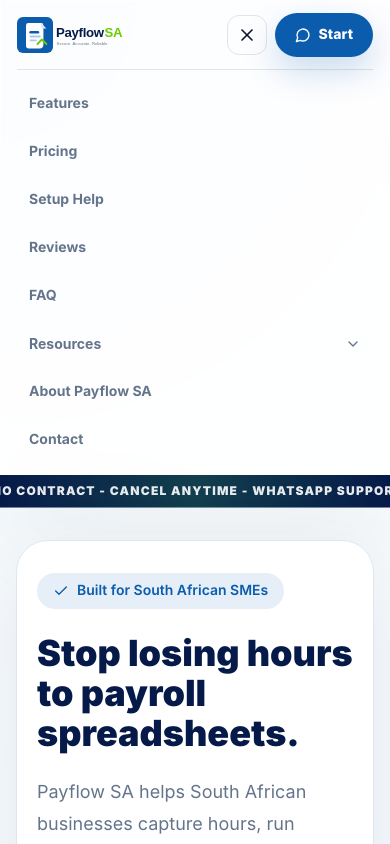
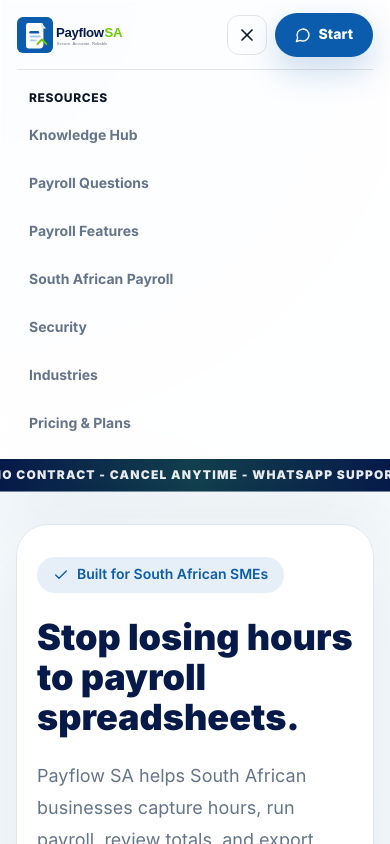
Before and after one commit to WadeeMeenie/payflow-sa-website, a React (Vite) app: page / in a window 390 px wide. Both pictures are taken after a click on the button "Open navigation menu". Shown: the top 844 px of the page. Built offline with nearby package versions, Linux system fonts and the light colour scheme.

Commit message:
fix: make mobile resources menu new-pages only

```diff
--- a/src/components/Header.jsx
+++ b/src/components/Header.jsx
@@ -24,7 +24,6 @@
         <a href="/" className="inline-flex min-w-0 items-center gap-2" onClick={closeMenu}>
           <img src={logoSrc} alt="Payflow SA" className="h-9 w-auto sm:h-10" />
         </a>
-
         <nav className="hidden items-center gap-5 text-sm font-bold text-muted lg:flex xl:gap-7" aria-label="Primary navigation">
           <a href="/#features" className="hover:text-payflow transition-colors">Features</a>
           <a href="/#pricing" className="hover:text-payflow transition-colors">Pricing</a>
@@ -32,43 +31,22 @@
           <a href="/#reviews" className="hover:text-payflow transition-colors">Reviews</a>
           <a href="/#faq" className="hover:text-payflow transition-colors">FAQ</a>
           <div className="relative">
-            <button type="button" onClick={() => setResourcesOpen((open) => !open)} aria-expanded={resourcesOpen} className="inline-flex items-center gap-1 hover:text-payflow transition-colors">
-              Resources <ChevronDown className={`h-4 w-4 transition-transform ${resourcesOpen ? 'rotate-180' : ''}`} />
-            </button>
-            {resourcesOpen && (
-              <div className="absolute right-0 top-full mt-3 w-64 rounded-2xl border border-cardborder bg-white p-2 shadow-soft">
-                {resources.map(([href, label]) => <a key={href} href={href} onClick={closeMenu} className="block rounded-xl px-3 py-2.5 text-sm font-bold text-muted hover:bg-softbg hover:text-payflow">{label}</a>)}
-              </div>
-            )}
+            <button type="button" onClick={() => setResourcesOpen((open) => !open)} aria-expanded={resourcesOpen} className="inline-flex items-center gap-1 hover:text-payflow transition-colors">Resources <ChevronDown className={`h-4 w-4 transition-transform ${resourcesOpen ? 'rotate-180' : ''}`} /></button>
+            {resourcesOpen && <div className="absolute right-0 top-full mt-3 w-64 rounded-2xl border border-cardborder bg-white p-2 shadow-soft">{resources.map(([href, label]) => <a key={href} href={href} onClick={closeMenu} className="block rounded-xl px-3 py-2.5 text-sm font-bold text-muted hover:bg-softbg hover:text-payflow">{label}</a>)}</div>}
           </div>
           <a href="/about/" className="hover:text-payflow transition-colors">About</a>
           <a href="/contact/" className="hover:text-payflow transition-colors">Contact</a>
         </nav>
-
         <div className="flex items-center gap-2">
-          <button type="button" className="inline-flex h-10 w-10 items-center justify-center rounded-xl border border-black/10 text-navy lg:hidden" aria-label={menuOpen ? 'Close navigation menu' : 'Open navigation menu'} aria-expanded={menuOpen} onClick={() => setMenuOpen((open) => !open)}>
-            {menuOpen ? <X className="h-5 w-5" /> : <Menu className="h-5 w-5" />}
-          </button>
-          <TrackedLink href={whatsappLink} metaParams={{ content_name: 'Header Start Free Month' }} className="cta-button" rel="noreferrer noopener" target="_blank">
-            <MessageCircle className="h-4 w-4" />
-            <span className="hidden sm:inline">Start Free Month</span>
-            <span className="sm:hidden">Start</span>
-          </TrackedLink>
+          <button type="button" className="inline-flex h-10 w-10 items-center justify-center rounded-xl border border-black/10 text-navy lg:hidden" aria-label={menuOpen ? 'Close navigation menu' : 'Open navigation menu'} aria-expanded={menuOpen} onClick={() => setMenuOpen((open) => !open)}>{menuOpen ? <X className="h-5 w-5" /> : <Menu className="h-5 w-5" />}</button>
+          <TrackedLink href={whatsappLink} metaParams={{ content_name: 'Header Start Free Month' }} className="cta-button" rel="noreferrer noopener" target="_blank"><MessageCircle className="h-4 w-4" /><span className="hidden sm:inline">Start Free Month</span><span className="sm:hidden">Start</span></TrackedLink>
         </div>
       </div>
-
       {menuOpen && (
-        <nav className="mx-auto mt-3 max-w-7xl border-t border-black/10 pt-3 lg:hidden" aria-label="Mobile navigation">
+        <nav className="mx-auto mt-3 max-w-7xl border-t border-black/10 pt-3 lg:hidden" aria-label="Resources navigation">
           <div className="grid gap-1 text-sm font-bold text-muted">
-            <a href="/#features" onClick={closeMenu} className="rounded-lg px-3 py-3 hover:bg-black/5">Features</a>
-            <a href="/#pricing" onClick={closeMenu} className="rounded-lg px-3 py-3 hover:bg-black/5">Pricing</a>
-            <a href="/#setup-help" onClick={closeMenu} className="rounded-lg px-3 py-3 hover:bg-black/5">Setup Help</a>
-            <a href="/#reviews" onClick={closeMenu} className="rounded-lg px-3 py-3 hover:bg-black/5">Reviews</a>
-            <a href="/#faq" onClick={closeMenu} className="rounded-lg px-3 py-3 hover:bg-black/5">FAQ</a>
-            <button type="button" onClick={() => setResourcesOpen((open) => !open)} aria-expanded={resourcesOpen} className="flex items-center justify-between rounded-lg px-3 py-3 text-left hover:bg-black/5">Resources <ChevronDown className={`h-4 w-4 ${resourcesOpen ? 'rotate-180' : ''}`} /></button>
-            {resourcesOpen && resources.map(([href, label]) => <a key={href} href={href} onClick={closeMenu} className="ml-3 rounded-lg px-3 py-2.5 text-sm text-muted hover:bg-black/5">{label}</a>)}
-            <a href="/about/" onClick={closeMenu} className="rounded-lg px-3 py-3 hover:bg-black/5">About Payflow SA</a>
-            <a href="/contact/" onClick={closeMenu} className="rounded-lg px-3 py-3 hover:bg-black/5">Contact</a>
+            <div className="px-3 pb-1 pt-2 text-xs font-extrabold uppercase tracking-wider text-navy">Resources</div>
+            {resources.map(([href, label]) => <a key={href} href={href} onClick={closeMenu} className="rounded-lg px-3 py-3 hover:bg-black/5">{label}</a>)}
           </div>
         </nav>
       )}
```
